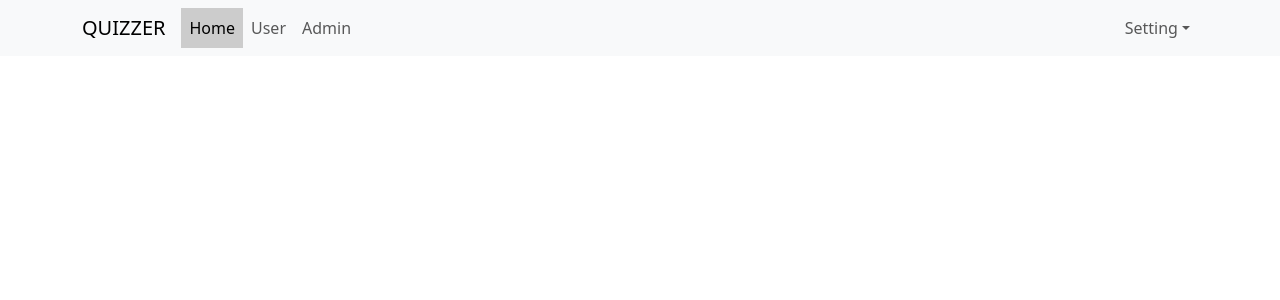
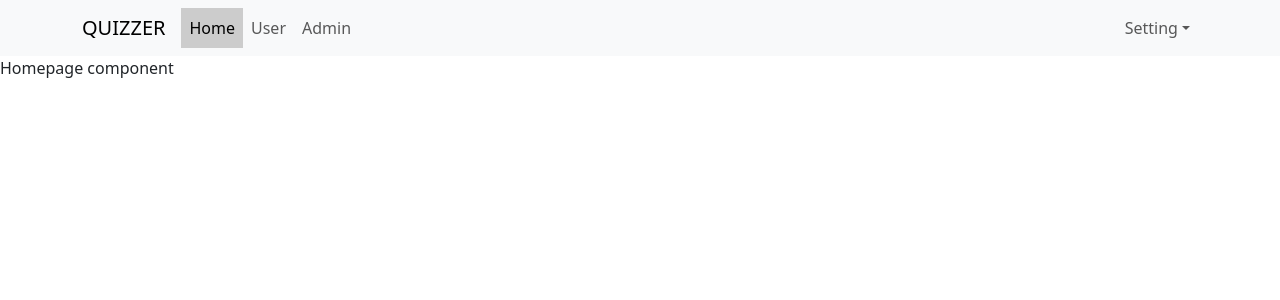
Before and after one commit to itsHungw/demo-Quizzer, a React (Create React App) app: page / in a window 1280 px wide. Shown: the top 300 px of the page. Built offline with nearby package versions, Linux system fonts and the light colour scheme.

Commit message:
video 51

```diff
--- a/src/components/Header/Header.js
+++ b/src/components/Header/Header.js
@@ -8,7 +8,8 @@
     return (
         <Navbar expand="lg" className="bg-body-tertiary">
             <Container>
-                <Navbar.Brand href="#home">QUIZZER</Navbar.Brand>
+                {/* <Navbar.Brand href="#home">QUIZZER</Navbar.Brand> */}
+                <NavLink className='navbar-brand' to="/">QUIZZER</NavLink>
                 <Navbar.Toggle aria-controls="basic-navbar-nav" />
                 <Navbar.Collapse id="basic-navbar-nav">
                     <Nav className="me-auto">
--- /dev/null
+++ b/src/components/Home/HomePage.js
@@ -0,0 +1,9 @@
+
+
+const HomePage = () => {
+    return (
+        <div>Homepage component</div>
+    )
+}
+
+export default HomePage
--- a/src/index.js
+++ b/src/index.js
@@ -8,6 +8,7 @@
 import { BrowserRouter, Routes, Route } from "react-router-dom";
 import AdminPage from './components/Admin/Admin';
 import UserPage from './components/User/User';
+import HomePage from './components/Home/HomePage';
 const root = ReactDOM.createRoot(document.getElementById('root'));
 root.render(
   <Provider store={store}>
@@ -15,6 +16,7 @@
     <BrowserRouter>
       <Routes>
         <Route path="/" element={<App />} >
+          <Route index element={<HomePage />} />
           <Route path="users" element={<UserPage />} />
           <Route path="admins" element={<AdminPage />} />
         </Route>
```
